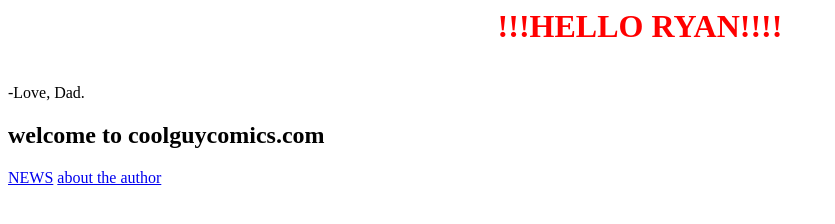
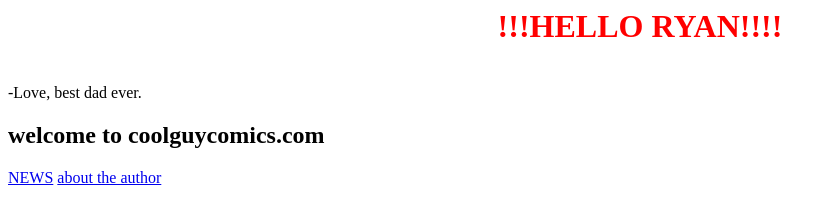
Before and after one commit to nickanna42/coolguycomics, a website: page public/index.htm in a window 1280 px wide. Shown: the whole page, without its empty margins (0-835 px from the left). Drawn offline with Linux system fonts and the light colour scheme.

Commit message:
updated dad's title

```diff
--- a/public/index.htm
+++ b/public/index.htm
@@ -1,7 +1,7 @@
 <html>
 <h1 style="color: red; text-align: center;">!!!HELLO RYAN!!!!</h1>
 <br>
--Love, Dad.
+-Love, best dad ever.
 </html>
 <h2>welcome to coolguycomics.com</h2>
 
```
